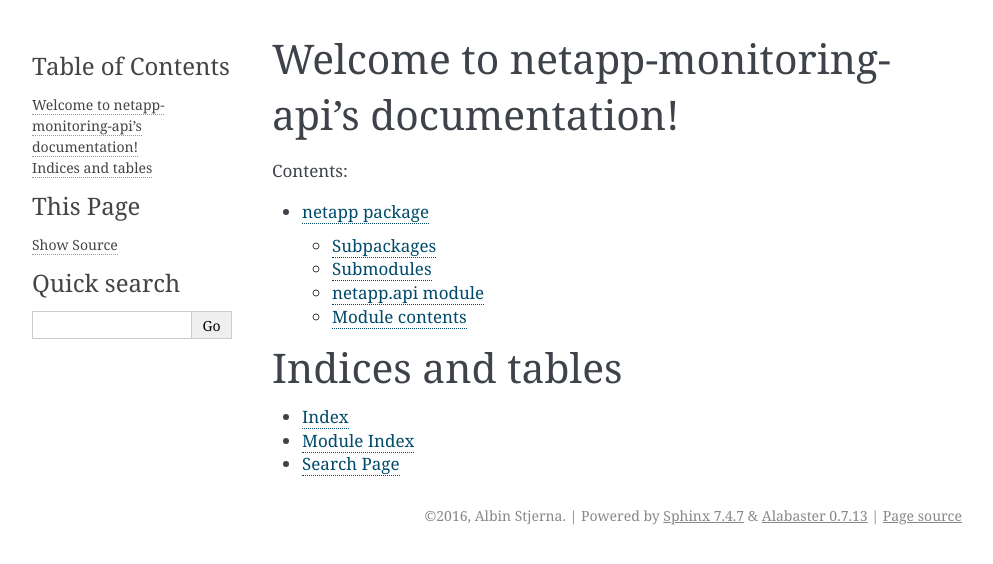
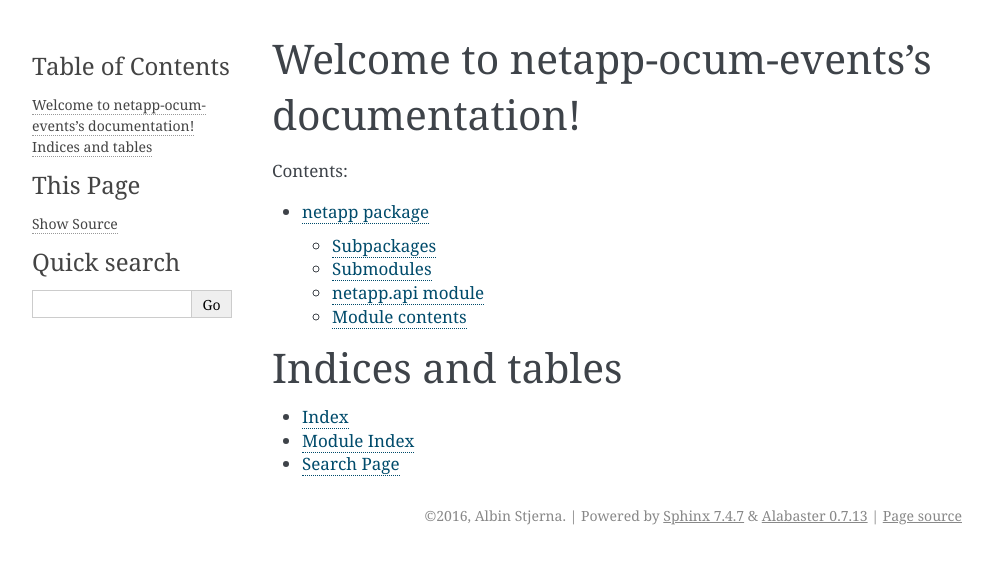
Before and after one commit to cerndb/netapp-api-python, a Sphinx documentation site: the page built from docs/index.rst, in a window 1280 px wide. Shown: the top 564 px of the page, without its empty margins (148-1141 px from the left). Built offline with Sphinx 7.4.7, drawn with Linux system fonts in a browser that asks for light colours; pages that are not in the unit, such as notebooks, are missing from menus.

Commit message:
Change name in doc.

```diff
--- a/docs/conf.py
+++ b/docs/conf.py
@@ -1,6 +1,6 @@
 # -*- coding: utf-8 -*-
 #
-# netapp-monitoring-api documentation build configuration file, created by
+# netapp-ocum-events documentation build configuration file, created by
 # sphinx-quickstart on Wed Sep  7 16:48:10 2016.
 #
 # This file is execfile()d with the current directory set to its
@@ -52,7 +52,7 @@
 master_doc = 'index'
 
 # General information about the project.
-project = u'netapp-monitoring-api'
+project = u'netapp-ocum-events'
 copyright = u'2016, Albin Stjerna'
 author = u'Albin Stjerna'
 
@@ -137,7 +137,7 @@
 # The name for this set of Sphinx documents.
 # "<project> v<release> documentation" by default.
 #
-# html_title = u'netapp-monitoring-api v0.1'
+# html_title = u'netapp-ocum-events v0.1'
 
 # A shorter title for the navigation bar.  Default is the same as html_title.
 #
@@ -237,7 +237,7 @@
 # html_search_scorer = 'scorer.js'
 
 # Output file base name for HTML help builder.
-htmlhelp_basename = 'netapp-monitoring-apidoc'
+htmlhelp_basename = 'netapp-ocum-events'
 
 # -- Options for LaTeX output ---------------------------------------------
 
@@ -263,7 +263,7 @@
 # (source start file, target name, title,
 #  author, documentclass [howto, manual, or own class]).
 latex_documents = [
-    (master_doc, 'netapp-monitoring-api.tex', u'netapp-monitoring-api Documentation',
+    (master_doc, 'netapp-ocum-events.tex', u'netapp-ocum-events Documentation',
      u'Albin Stjerna', 'manual'),
 ]
 
@@ -305,7 +305,7 @@
 # One entry per manual page. List of tuples
 # (source start file, name, description, authors, manual section).
 man_pages = [
-    (master_doc, 'netapp-monitoring-api', u'netapp-monitoring-api Documentation',
+    (master_doc, 'netapp-ocum-events', u'netapp-ocum-events Documentation',
      [author], 1)
 ]
 
@@ -320,8 +320,8 @@
 # (source start file, target name, title, author,
 #  dir menu entry, description, category)
 texinfo_documents = [
-    (master_doc, 'netapp-monitoring-api', u'netapp-monitoring-api Documentation',
-     author, 'netapp-monitoring-api', 'One line description of project.',
+    (master_doc, 'netapp-ocum-events', u'netapp-ocum-events Documentation',
+     author, 'netapp-ocum-events', 'One line description of project.',
      'Miscellaneous'),
 ]
 
--- a/docs/index.rst
+++ b/docs/index.rst
@@ -1,9 +1,9 @@
-.. netapp-monitoring-api documentation master file, created by
+.. netapp-ocum-events documentation master file, created by
    sphinx-quickstart on Wed Sep  7 16:48:10 2016.
    You can adapt this file completely to your liking, but it should at least
    contain the root `toctree` directive.
 
-Welcome to netapp-monitoring-api's documentation!
+Welcome to netapp-ocum-events's documentation!
 =================================================
 
 Contents:
```
Also changed, not shown: 2 other files.
